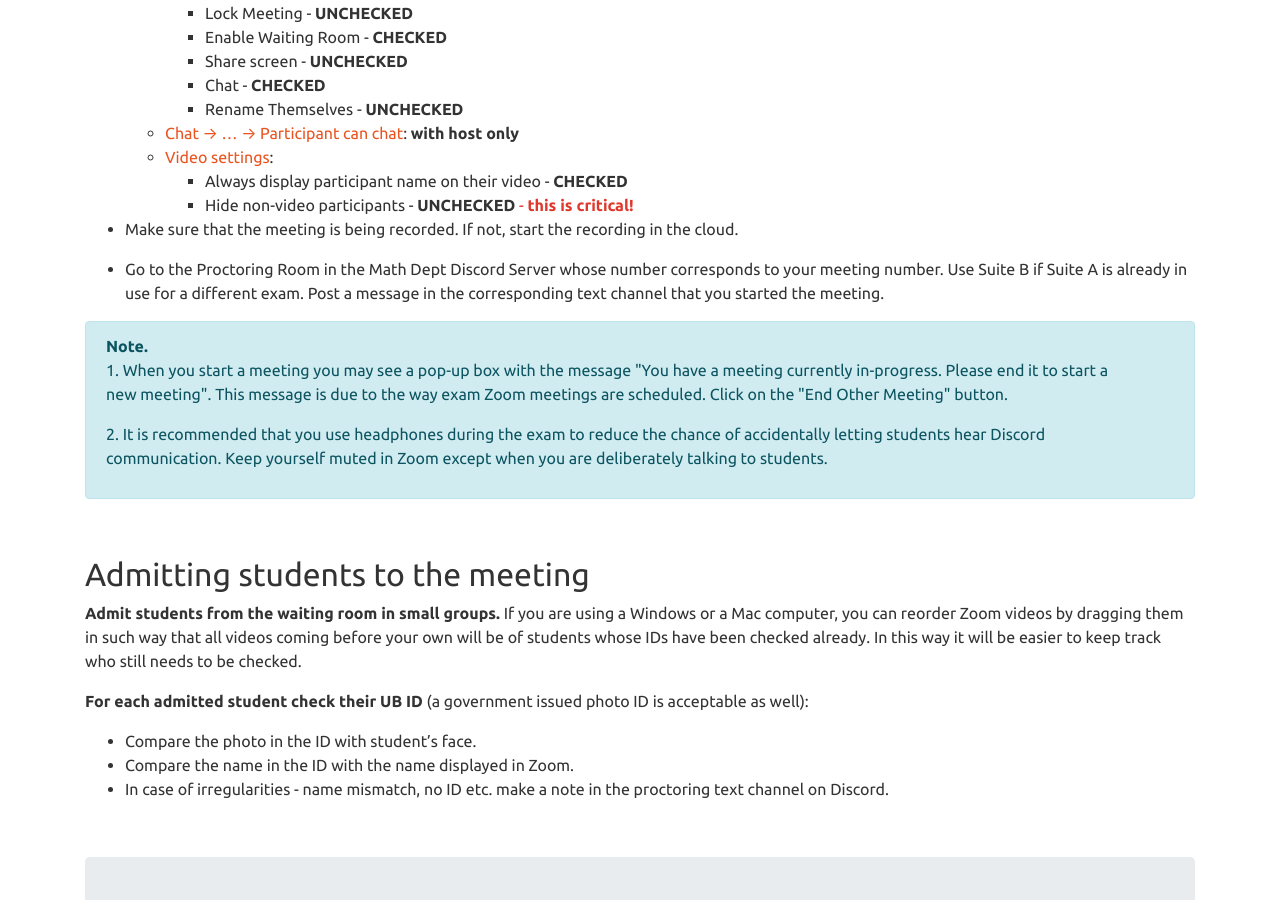
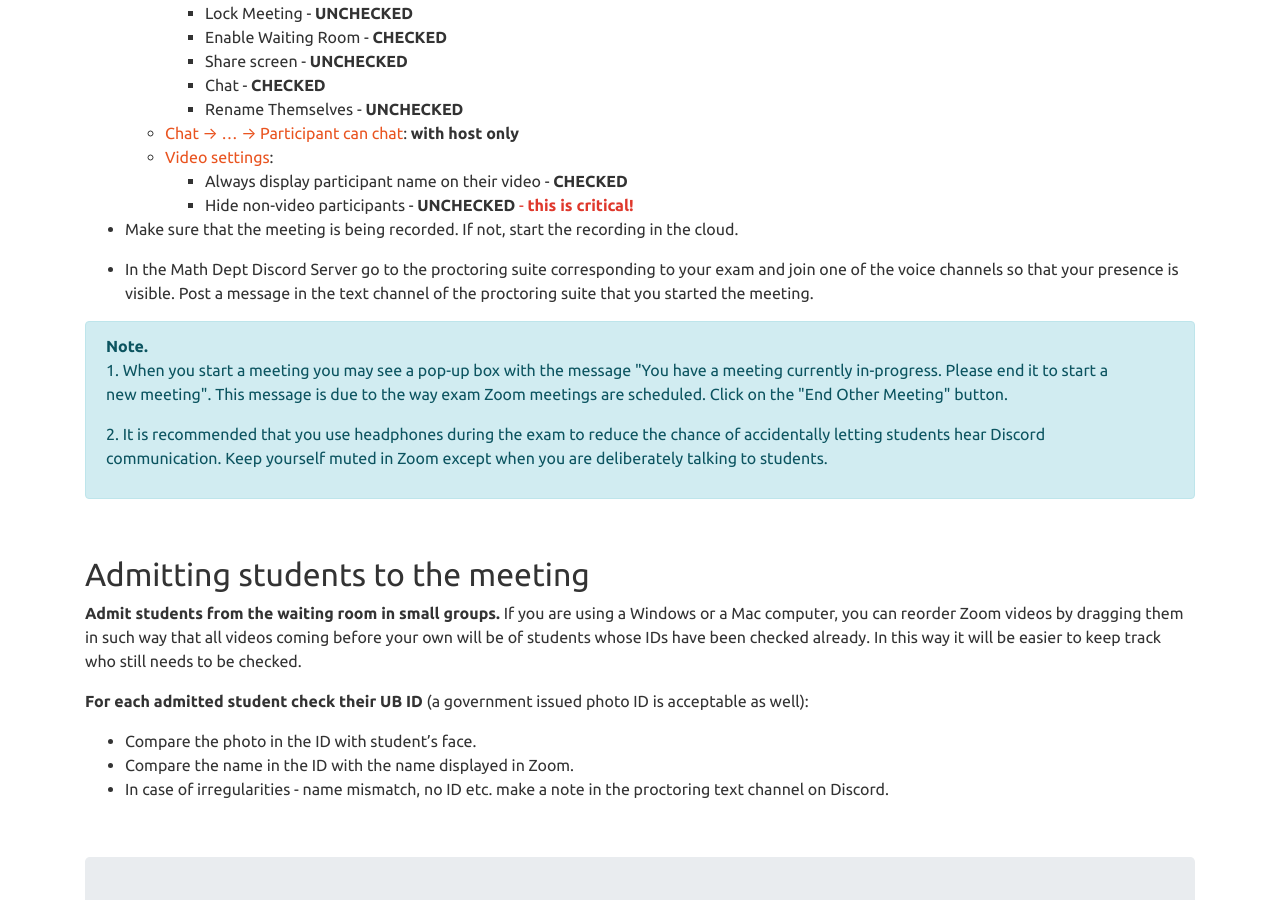
Before and after one commit to ub-math/exam_guides, a Jekyll site: the page built from docs/proctor.md, in a window 1280 px wide and 900 px high, scrolled down 3160 px. Built offline with Jekyll 4.4.1, drawn with Linux system fonts in a browser that asks for light colours.

Commit message:
Update proctor.md

```diff
--- a/docs/proctor.md
+++ b/docs/proctor.md
@@ -126,9 +126,8 @@ The image below shows the correct recording configuration.
 
 *  Make sure that the meeting is being recorded. If not, start the recording in the cloud.
 
-* Go to the Proctoring Room in the Math Dept Discord Server whose number corresponds to your meeting number.
-Use Suite B if Suite A is already in use for a different exam. Post a message in the corresponding text channel that you
-started the meeting.
+* In the Math Dept Discord Server go to the proctoring suite corresponding to your exam and join one of the voice channels
+  so that your presence is visible. Post a message in the text channel of the proctoring suite that you started the meeting.
 
 <div class="alert alert-dismissible alert-info">
   <b>Note.</b>
```
